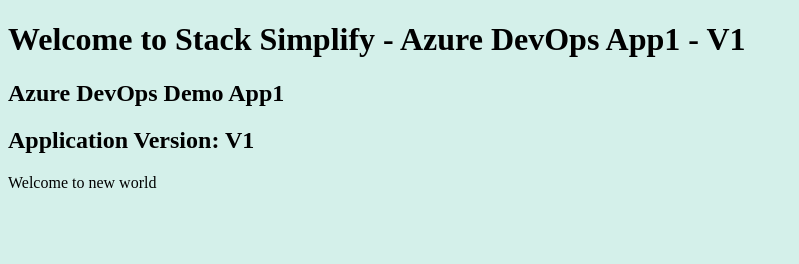
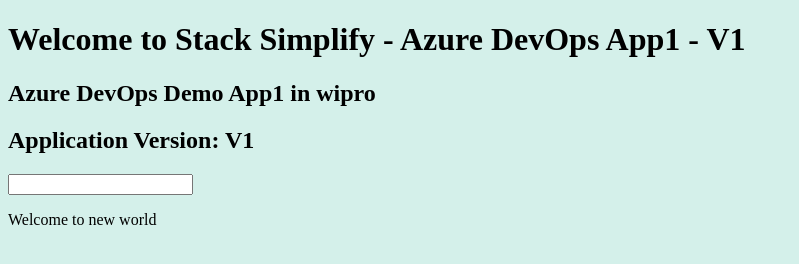
Before and after one commit to kavin-bot/AKS, a plain HTML site: page index.html in a window 1280 px wide. Shown: the whole page, without its empty margins (0-799 px from the left). Drawn offline with Linux system fonts and the light colour scheme.

Commit message:
new commit with some changes 2

```diff
--- a/index.html
+++ b/index.html
@@ -2,8 +2,8 @@
 <html>
    <body style="background-color:rgb(212, 240, 234);">
       <h1>Welcome to Stack Simplify - Azure DevOps App1 - V1</h1>
-      <h2>Azure DevOps Demo App1</h2>
-      <h2>Application Version: V1</h2>
+      <h2>Azure DevOps Demo App1 in wipro</h2>
+      <h2>Application Version: V1</h2><input>
       <p>Welcome to new world</p>
    </body>
 </html>
```
